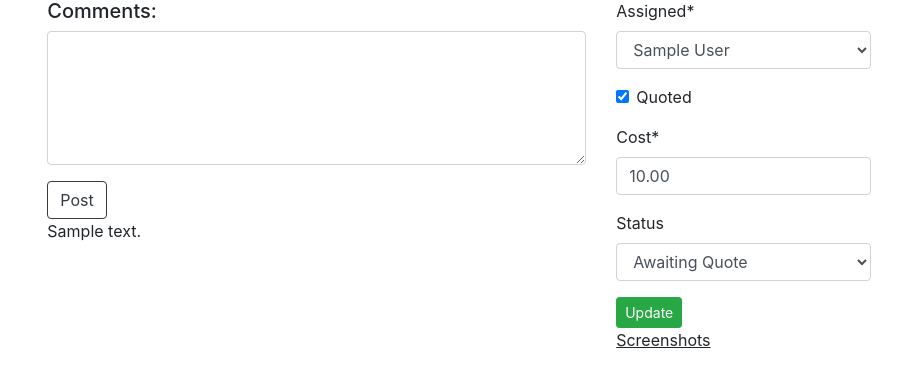
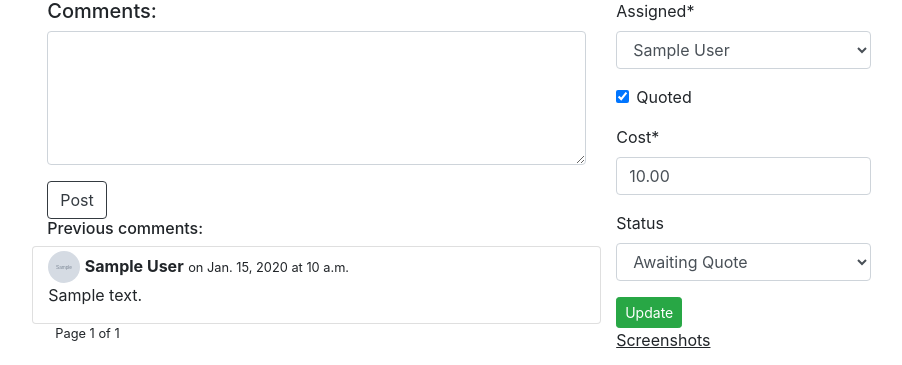
Before and after one commit to hfolcot/issue-tracker, a Django app: page /tickets/features/1 in a window 1280 px wide. Shown: the part 168-533 px from the top of the page, without its empty margins (181-1083 px from the left). Run offline with Django 3.2, Linux system fonts and the light colour scheme; a user stored in the database is signed in; tables that the repository leaves empty hold one stand-in row (values such as "Sample post"); grey boxes marked "Sample" are stand-in pictures; some libraries are stand-ins or nearby versions.

Commit message:
added pagination to all listed views

```diff
--- a/tickets/models.py
+++ b/tickets/models.py
@@ -5,6 +5,7 @@ from django.shortcuts import reverse
 from django.db import models
 
 from accounts.models import DeveloperProfile
+from comments.models import Comment
 from tickets import choices
 
 # Create your models here.
@@ -43,6 +44,13 @@ class BugTicket(models.Model):
 		content_type = ContentType.objects.get_for_model(instance.__class__)
 		return content_type
 
+	def get_last_comment(ticket_type, ticket_id):
+		#Get the most recent comment timestamp for the specified ticket
+		content_type = ContentType.objects.get_for_model(ticket_type)
+		oid = ticket_id
+		comment = Comment.objects.filter(content_type=content_type, object_id=oid).order_by('-id')[0]
+		return comment
+
 class NewFeatureTicket(models.Model):
 	customer = models.ForeignKey(settings.AUTH_USER_MODEL, null=True,
     			on_delete=models.CASCADE,)
@@ -64,6 +72,7 @@ class NewFeatureTicket(models.Model):
 
 	class Meta:
 		verbose_name = 'newfeatureticket'
+		ordering = 	['-contributions']
 
 	@property
 	def get_content_type(self):
--- a/tickets/templates/feature.html
+++ b/tickets/templates/feature.html
@@ -14,9 +14,42 @@
 			</form>
 		</div>
 		<div class="comments">
+			<h6>Previous comments:</h6>
 		{% for comment in comments %}
-			<div>{{ comment.content }}</div>
+		<div class="row card mt-1">
+			<div class="col-12 mt-1">
+				<img class="profile-pic rounded-circle" src="{{ comment.user.profile.image.url }}"/>
+				<span>
+					<strong>{{ comment.user.profile.first_name }} {{ comment.user.profile.last_name }}</strong>
+					<small>on {{ comment.timestamp.date }} at {{ comment.timestamp.time }}</small>
+				</span>
+			</div>
+			<div class="col-12">
+				<p>{{ comment.content }}</p>
+			</div>
+		</div>
 		{% endfor %}
+		<ul class="pagination">
+          {% if comments.has_previous %}
+          <li class="page-item">
+            <a class='page-link' href="?page=1">&laquo; First</a>
+          </li>
+          <li class="page-item">
+            <a class='page-link' href="?page={{ comments.previous_page_number }}">Previous</a>
+          </li>
+          {% endif %}
+          <small class="mr-2 ml-2">
+              Page {{ comments.number }} of {{ comments.paginator.num_pages }}
+          </small>
+          {% if comments.has_next %}
+          <li class="page-item">
+            <a class='page-link' href="?page={{ comments.next_page_number }}">Next</a>
+          </li>
+          <li class="page-item">
+            <a class='page-link' href="?page={{ comments.paginator.num_pages }}">Last &raquo;</a>
+          </li>
+          {% endif %}
+        </ul>
 		</div>
 	</div>
 	<div class="col-12 col-md-4">
--- a/tickets/views.py
+++ b/tickets/views.py
@@ -1,5 +1,6 @@
 from django.contrib import messages
 from django.contrib.contenttypes.models import ContentType
+from django.core.paginator import Paginator
 from django.db.models import Q
 from django.http import HttpResponse, HttpResponseRedirect
 from django.shortcuts import render, get_object_or_404, reverse, redirect
@@ -36,7 +37,19 @@ def all_tickets_view(request):
 				Q(customer__last_name__icontains=query)
 				).distinct()
 
-	return render(request, 'tickets.html', {'bug_tickets' : bug_tickets, 'new_features' : new_features})
+	#Pagination
+	bug_paginator = Paginator(bug_tickets, 10) # Show 10 tickets per page
+	feature_paginator = Paginator(new_features, 10) # Show 10 tickets per page
+
+	page = request.GET.get('page')
+	bug_tickets = bug_paginator.get_page(page)
+	new_features = feature_paginator.get_page(page)
+
+	context = {
+		'bug_tickets' : bug_tickets,
+		'new_features' : new_features,
+	}
+	return render(request, 'tickets.html', context)
 
 def archives_view(request):
 	"""
@@ -44,6 +57,15 @@ def archives_view(request):
 	"""
 	bug_tickets = BugTicket.objects.filter(status='Fixed')
 	new_features = NewFeatureTicket.objects.filter(status='Implemented')
+
+	#Pagination
+	bug_paginator = Paginator(bug_tickets, 10) # Show 10 tickets per page
+	feature_paginator = Paginator(new_features, 10) # Show 10 tickets per page
+
+	page = request.GET.get('page')
+	bug_tickets = bug_paginator.get_page(page)
+	new_features = feature_paginator.get_page(page)
+
 	context = {
 		'bug_tickets' : bug_tickets,
 		'new_features' : new_features,
@@ -84,7 +106,18 @@ def bug_ticket_view(request, id):
 	#Get comments to display
 	comments = Comment.get_comments(BugTicket, bug.id)
 
-	return render(request, 'bug.html', {'bug' : bug, 'comments' : comments, 'comment_form' : comment_form, 'update_form' : update_form})
+	#Pagination (comments)
+	comment_paginator = Paginator(comments, 10) # Show 10 tickets per page
+	page = request.GET.get('page')
+	comments = comment_paginator.get_page(page)
+
+	#Context
+	context = {
+		'bug' : bug,
+		'comments' : comments,
+		'comment_form' : comment_form,
+		'update_form' : update_form}
+	return render(request, 'bug.html', context)
 
 def new_bug_view(request):
 	"""
@@ -127,14 +160,21 @@ def feature_ticket_view(request, id):
 							object_id=oid,
 							content=content_data
 							)
-		return HttpResponseRedirect('feature', args=(feature.id,))
+		return HttpResponseRedirect(reverse('feature', args=(feature.id,)))
 
 	#Get comments
 	comments = Comment.get_comments(NewFeatureTicket, feature.id)
+
+	#Pagination (comments)
+	comment_paginator = Paginator(comments, 10) # Show 10 tickets per page
+	page = request.GET.get('page')
+	comments = comment_paginator.get_page(page)
+
 	context = {'feature' : feature,
 		'comments' : comments,
 		'comment_form' : form,
 		'update_form' : update_form}
+
 	return render(request, 'feature.html', context)
 
 def new_feature_view(request):
```
Also changed, not shown: tickets/templates/bug.html (+21 -0 lines), tickets/templates/tickets.html (+43 -0 lines), comments/models.py (line endings or trailing spaces).
